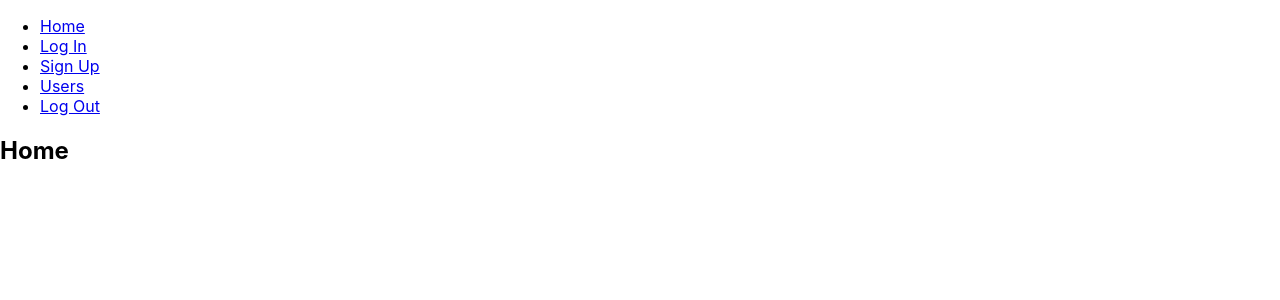
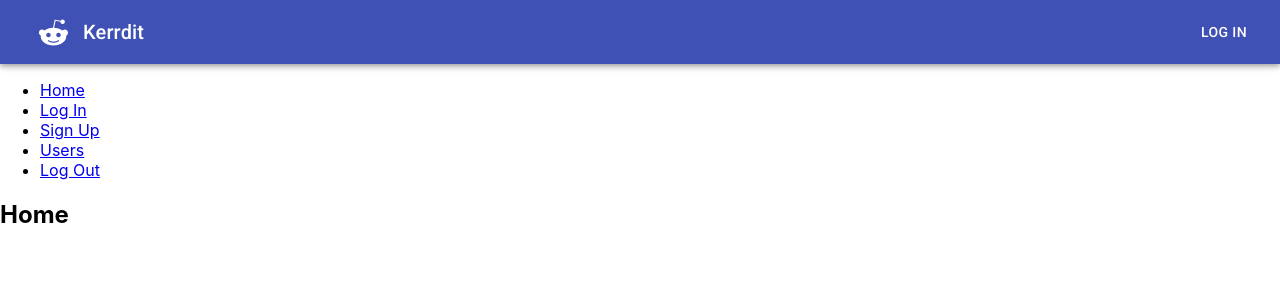
Before and after one commit to AidenKerr/Kerrdit-frontend, a React (Create React App) app: page / in a window 1280 px wide. Shown: the top 300 px of the page. Built offline with nearby package versions, Linux system fonts and the light colour scheme.

Commit message:
Modify CSS

```diff
--- a/package.json
+++ b/package.json
@@ -3,6 +3,8 @@
   "version": "0.1.0",
   "private": true,
   "dependencies": {
+    "@material-ui/core": "^4.11.4",
+    "@material-ui/icons": "^4.11.2",
     "@testing-library/jest-dom": "^5.14.1",
     "@testing-library/react": "^11.2.7",
     "@testing-library/user-event": "^12.8.3",
--- a/public/index.html
+++ b/public/index.html
@@ -3,7 +3,9 @@
   <head>
     <meta charset="utf-8" />
     <link rel="icon" href="%PUBLIC_URL%/favicon.ico" />
-    <meta name="viewport" content="width=device-width, initial-scale=1" />
+    <link rel="stylesheet" href="https://fonts.googleapis.com/css?family=Roboto:300,400,500,700&display=swap" />
+    <!-- <meta name="viewport" content="width=device-width, initial-scale=1" /> -->
+    <meta name="viewport" content="minimum-scale=1, initial-scale=1, width=device-width"/>
     <meta name="theme-color" content="#000000" />
     <meta
       name="description"
--- a/src/App.css
+++ b/src/App.css
@@ -1,4 +1,4 @@
-.App {
+/* .App {
   text-align: center;
 }
 
@@ -30,4 +30,4 @@ button {
 
 .error {
   color: red;
-}
+} */
--- a/src/App.js
+++ b/src/App.js
@@ -2,11 +2,20 @@ import './App.css';
 import React, { useEffect, useState } from 'react';
 import Login from './pages/Login.js';
 import Signup from './pages/Signup.js'
+import { makeStyles } from '@material-ui/core/styles';
+import {
+  AppBar,
+  Toolbar,
+  Typography,
+  Button,
+  IconButton
+} from '@material-ui/core'
+import { AccountCircle, Mail, Reddit } from '@material-ui/icons';
 import {
   BrowserRouter as Router,
   Switch,
   Route,
-  Link,
+  Link as RouterLink,
 } from "react-router-dom";
 
 function App() {
@@ -26,26 +35,53 @@ function App() {
     localStorage.clear();
   }
 
+  const useStyles = makeStyles((theme) => ({
+    root: {
+      flexGrow: 1,
+    },
+    title: {
+      flexGrow: 1,
+    },
+  }));
+
+  const classes = useStyles();
+
   return (
     <Router>
-      <div>
+      <div className={classes.root}>
+        <AppBar position='static'>
+          <Toolbar>
+            <IconButton color='inherit'><Reddit fontSize='large'/></IconButton>
+            <Typography variant='h6' className={classes.title}>Kerrdit</Typography>
+            {user ?
+              <>
+                <Typography>{user} (karma) </Typography>
+                <IconButton color='inherit'><Mail /></IconButton>
+                <IconButton color='inherit' component={RouterLink} to={'/u/'+user}><AccountCircle/></IconButton>
+                <Button color='inherit' component={RouterLink} to='/' onClick={handleLogOut}>Sign Out</Button>
+              </>
+              :
+              <Button color='inherit' component={RouterLink} to='/login'>Log In</Button>
+            }
+          </Toolbar>
+        </AppBar>
         <p>{user ? `Hello, ${user}` : '' }</p>
         <nav>
           <ul>
             <li>
-              <Link to="/">Home</Link>
+              <RouterLink to='/'>Home</RouterLink>
             </li>
             <li>
-              <Link to="/login">Log In</Link>
+              <RouterLink to='/login'>Log In</RouterLink>
             </li>
             <li>
-              <Link to="/signup">Sign Up</Link>
+              <RouterLink to='/signup'>Sign Up</RouterLink>
             </li>
             <li>
-              <Link to="/users">Users</Link>
+              <RouterLink to='/users'>Users</RouterLink>
             </li>
             <li>
-              <Link to='/' onClick={handleLogOut}>Log Out</Link>
+              <RouterLink to='/' onClick={handleLogOut}>Log Out</RouterLink>
             </li>
           </ul>
         </nav>
@@ -53,16 +89,16 @@ function App() {
         {/* A <Switch> looks through its children <Route>s and
             renders the first one that matches the current URL. */}
         <Switch>
-          <Route path="/login">
+          <Route path='/login'>
             <Login setUser={setUser}/>
           </Route>
-          <Route path="/signup">
+          <Route path='/signup'>
             <Signup/>
           </Route>
-          <Route path="/users">
+          <Route path='/users'>
             <Users />
           </Route>
-          <Route path="/">
+          <Route path='/'>
             <Home />
           </Route>
         </Switch>
```
Also changed, not shown: 1 other file (tests, documents, lock files or other folders).
